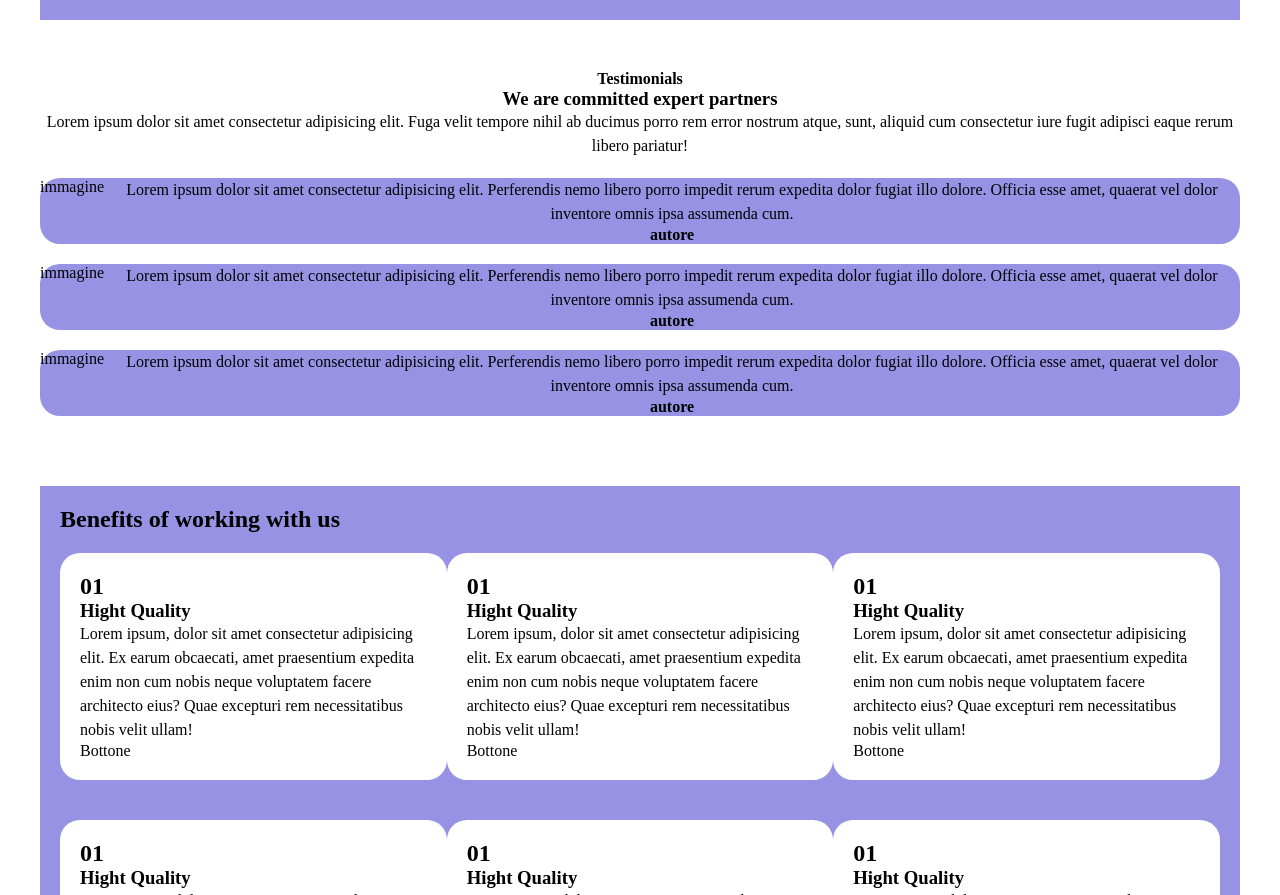
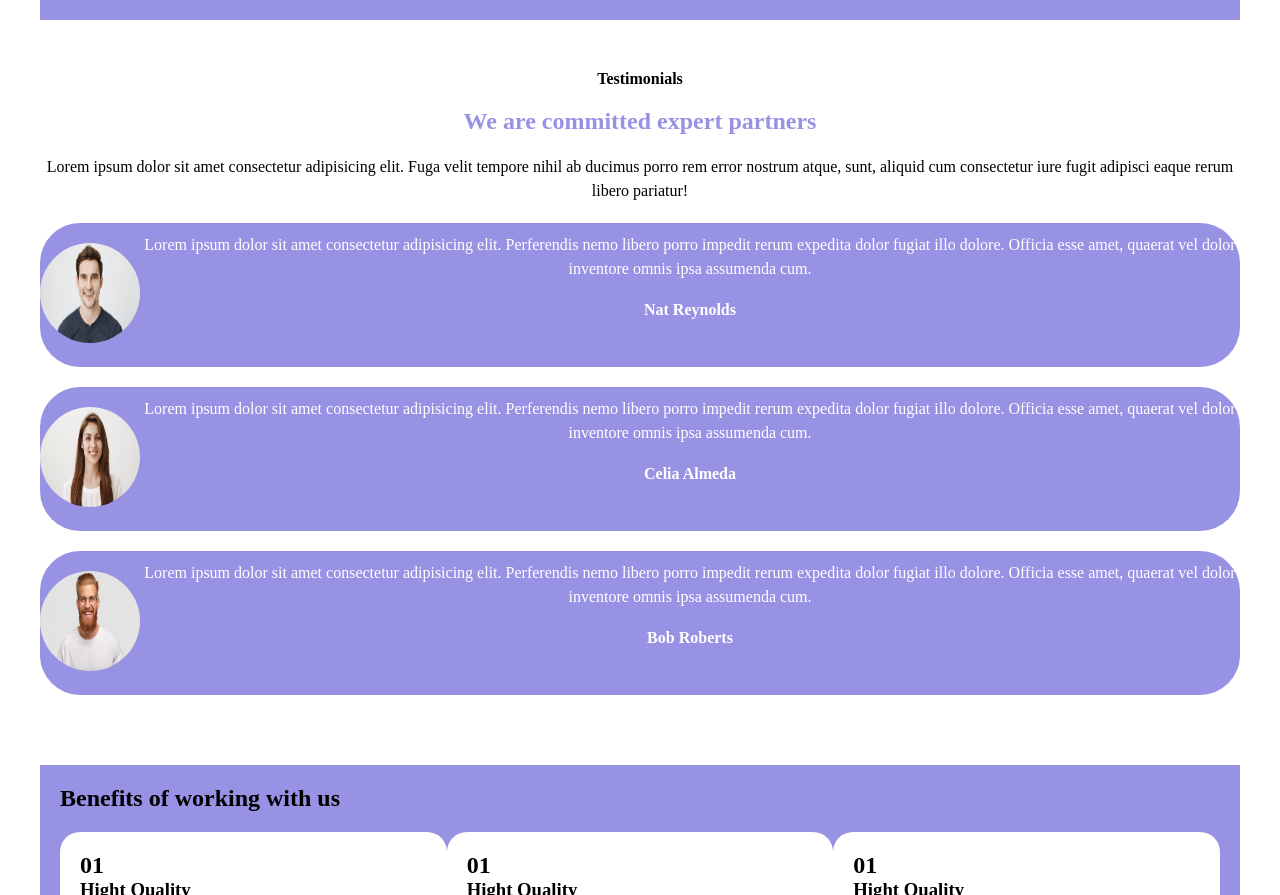
Before and after one commit to CosimoPetrarca/htmlcss-responsive-layout, a plain HTML site: page index.html in a window 1280 px wide. Shown: the part 1881-2776 px from the top of the page. Drawn offline with Linux system fonts and the light colour scheme.

Commit message:
fine terza section

```diff
--- a/css/style.css
+++ b/css/style.css
@@ -209,9 +209,29 @@ ul{
 
 .testimonial{
     background-color: #9792e4;
-    border-radius: 20px;
+    border-radius: 40px;
     text-align: center;
     margin: 20px 0;
+}
+
+.section3 h2{
+    color: #9792e4;
+    padding: 20px 0;
+}
+
+.cerchio img{
+    border-radius: 50px;
+    height: 100px;
+    width: 100px;
+}
+
+.cerchio{
+    padding: 20px 0;
+}
+
+.testimonial div p, .testimonial div h4 {
+    color: white;
+    padding: 10px 0;
 }
 
 @media screen and (min-width:768px) {
--- a/index.html
+++ b/index.html
@@ -85,28 +85,34 @@
         <section class="section3">
             <div>
                 <h4>Testimonials</h4>
-                <h3>We are committed expert partners</h3>
+                <h2>We are committed expert partners</h2>
                 <p>Lorem ipsum dolor sit amet consectetur adipisicing elit. Fuga velit tempore nihil ab ducimus porro rem error nostrum atque, sunt, aliquid cum consectetur iure fugit adipisci eaque rerum libero pariatur!</p>
             </div>
             <div class="testimonial">
-                <div>immagine</div>
+                <div class="cerchio">
+                    <img src="img/testimonial1.jpg" alt="test1">
+                </div>
                 <div>
                     <p>Lorem ipsum dolor sit amet consectetur adipisicing elit. Perferendis nemo libero porro impedit rerum expedita dolor fugiat illo dolore. Officia esse amet, quaerat vel dolor inventore omnis ipsa assumenda cum.</p>
-                    <h4>autore</h4>
+                    <h4>Nat Reynolds</h4>
                 </div>
             </div>
             <div class="testimonial">
-                <div>immagine</div>
+                <div class="cerchio">
+                    <img src="img/testimonial2.jpg" alt="test2">
+                </div>
                 <div>
                     <p>Lorem ipsum dolor sit amet consectetur adipisicing elit. Perferendis nemo libero porro impedit rerum expedita dolor fugiat illo dolore. Officia esse amet, quaerat vel dolor inventore omnis ipsa assumenda cum.</p>
-                    <h4>autore</h4>
+                    <h4>Celia Almeda</h4>
                 </div>
             </div>
             <div class="testimonial">
-                <div>immagine</div>
+                <div class="cerchio">
+                    <img src="img/testimonial3.jpg" alt="test3">
+                </div>
                 <div>
                     <p>Lorem ipsum dolor sit amet consectetur adipisicing elit. Perferendis nemo libero porro impedit rerum expedita dolor fugiat illo dolore. Officia esse amet, quaerat vel dolor inventore omnis ipsa assumenda cum.</p>
-                    <h4>autore</h4>
+                    <h4>Bob Roberts</h4>
                 </div>
             </div>
         </section>
```
Also changed, not shown: img/testimonial1.jpg (added), img/testimonial2.jpg (added), img/testimonial3.jpg (added).
